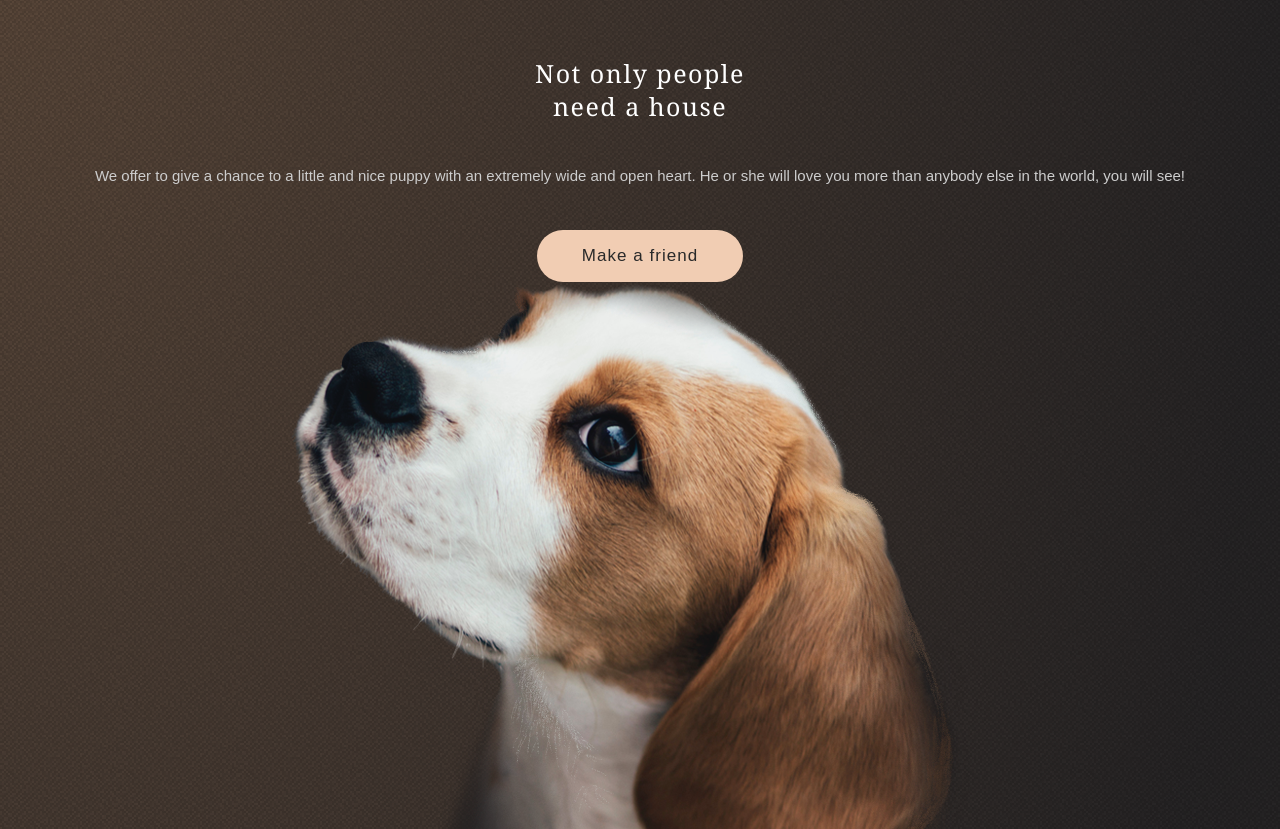
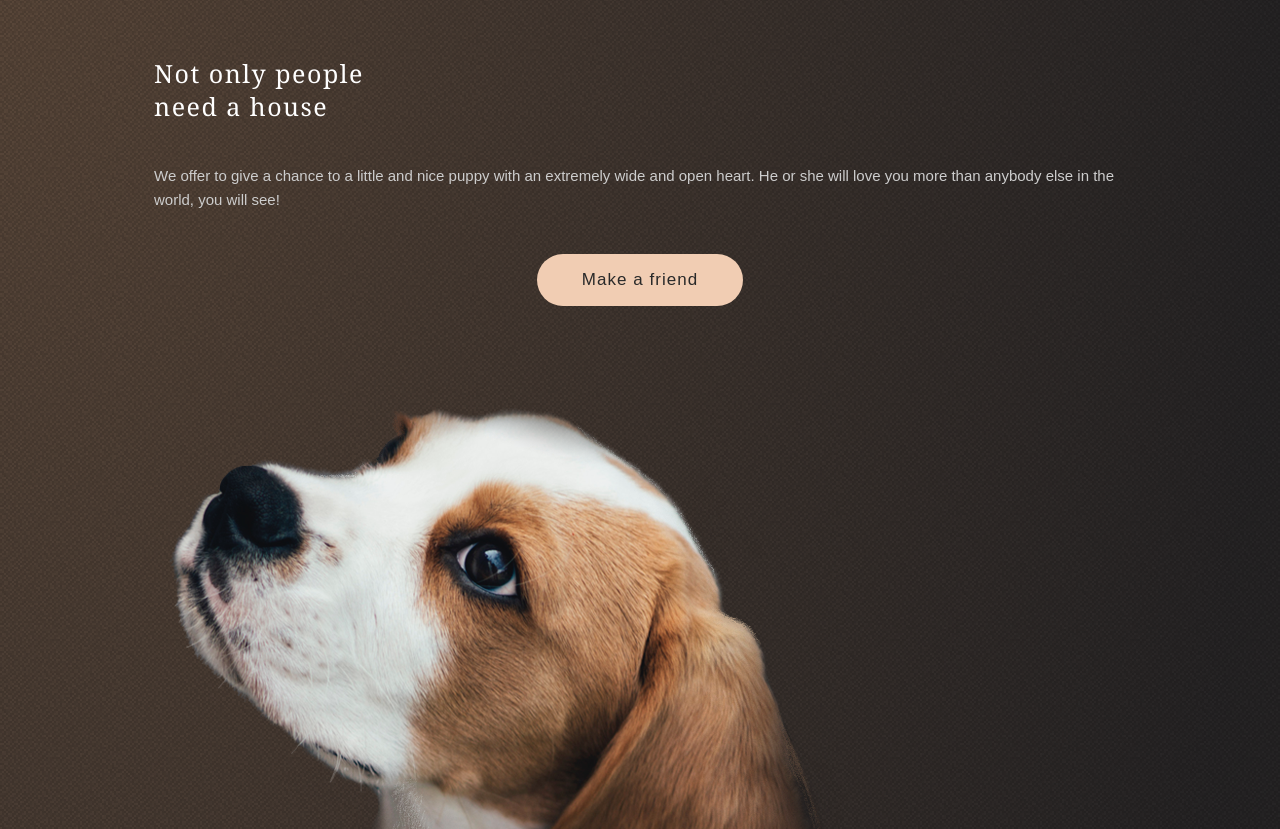
Before and after one commit to human-cylon/portfolio, a website: page Shelter/main/index.html in a window 1280 px wide. Shown: the part 123-952 px from the top of the page. Drawn offline with Linux system fonts and the light colour scheme.

Commit message:
feat: style splash screen for tablets 768px

```diff
--- a/Shelter/main/_globals.scss
+++ b/Shelter/main/_globals.scss
@@ -32,6 +32,7 @@ body {
   font-size: 17px;
   line-height: 130%;
   letter-spacing: .06em;
+  align-self: center;
   border: none;
   border-radius: 100px;
   background-color: #F1CDB3;
--- a/Shelter/main/_splash.scss
+++ b/Shelter/main/_splash.scss
@@ -5,10 +5,17 @@
 .splash-content {
   flex-direction: column;
   align-items: center;
+  @media only screen and (min-width: 768px) {
+    align-items: flex-start;
+  }
 }
 
 .motto {
   margin: 60px 10px 42px;
+  @media only screen and (min-width: 768px) {
+    margin-left: 154px;
+    text-align: left;
+  }
   font-size: 25px;
   font-weight: normal;
   line-height: 130%;
@@ -20,9 +27,23 @@
 
 .text {
   margin: 0 10px 42px;
+  @media only screen and (min-width: 768px) {
+    margin: 0 154px 42px;
+    text-align: left;
+  }
   font-size: 15px;
   line-height: 160%;
   font-family: Arial, Helvetica, sans-serif;
   color: #CDCDCD;
   text-align: center;
 }
+
+.hero-img {
+  margin: 105px 10px 0 50px;
+  max-width: calc(100% - 60px);
+  @media only screen and (min-width: 768px) {
+    margin: 100px 30px 0 169px;
+    max-width: calc(100% - 199px);
+  }
+
+}
--- a/Shelter/main/index.html
+++ b/Shelter/main/index.html
@@ -33,7 +33,7 @@
           <h3 class="motto">Not only people <br> need a house</h3>
           <p class="text">We offer to give a chance to a little and nice puppy with an extremely wide and open heart. He or she will love you more than anybody else in the world, you will see!</p>
           <button type="button" class="btn">Make a friend</button>
-          <img src="../assets/start-screen-puppy.png" alt="cute puppy">
+          <img src="../assets/start-screen-puppy.png" alt="cute puppy" class="hero-img">
         </div>
       </div>
 
```
Also changed, not shown: Shelter/main/style.css, 1 other file.
